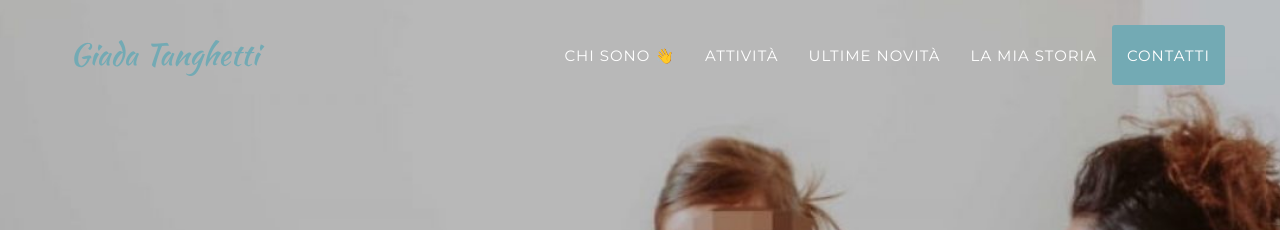
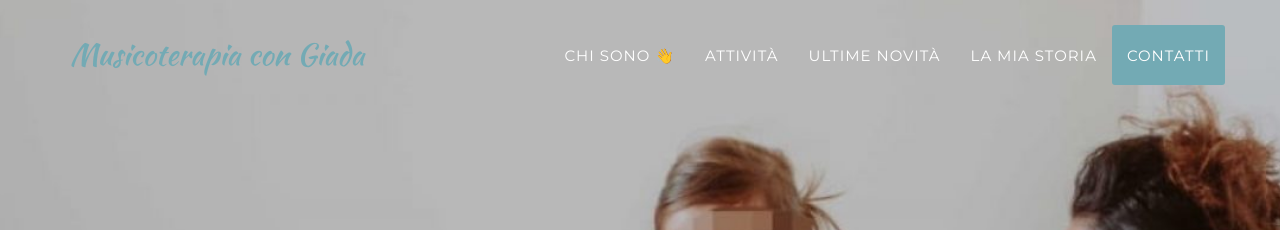
Before and after one commit to gmarraff/giadatanghetti.it, a Jekyll site: the page built from index.markdown, in a window 1280 px wide. Shown: the top 230 px of the page. Built offline with Jekyll 4.4.1, drawn with Linux system fonts in a browser that asks for light colours; some web fonts are replaced; part of the change alters nothing that is shown.

Commit message:
Change title and info

```diff
--- a/_config.yml
+++ b/_config.yml
@@ -2,16 +2,16 @@ url: https://giadatanghetti.it/
 baseurl: ""
 
 # Site settings
-title: Giada Tanghetti - Musicoterapeuta, Educatrice & Cantante
+title: Musicoterapia con Giada
 email: tanghettigiada@gmail.com
-description: "Giada Tanghetti - Musicoterapeuta, Educatrice & Cantante. Opera in provincia di Brescia, sul lago di Garda (Salò). Attualmente educatrice presso la scuola dell'infanzia \"Mariuccia Castellani\" di Montegargnano."
+description: "Musicoterapia con Giada Tanghetti - Musicoterapeuta, Educatrice & Cantante. Opera in provincia di Brescia, sul lago di Garda (Salò)."
 keywords: giada, tanghetti, musicoterapia, propedeutica, educazione, infanzia, asilo, musicoterapeuta, canto, cantante, salò, brescia, garda, lago
 
 # Postal address (add as many lines as necessary)
 address:
   - line: Centro FA.BA
-  - line: Via Enrico Fermi 5A
-  - line: Cunettone (Salò), 25087, Brescia, Italia
+  - line: Via Alcide de Gasperi 9B
+  - line: Villanuova sul Clisi, 25087, Brescia, Italia
 
 # Build settings
 markdown: kramdown
--- a/_includes/header.html
+++ b/_includes/header.html
@@ -9,7 +9,7 @@
                     <span class="icon-bar"></span>
                     <span class="icon-bar"></span>
                 </button>
-                <a class="navbar-brand page-scroll" href="#page-top">Giada Tanghetti</a><br/><br/>
+                <a class="navbar-brand page-scroll" href="#page-top">Musicoterapia con Giada</a><br/><br/>
             </div>
 
             <!-- Collect the nav links, forms, and other content for toggling -->
```
